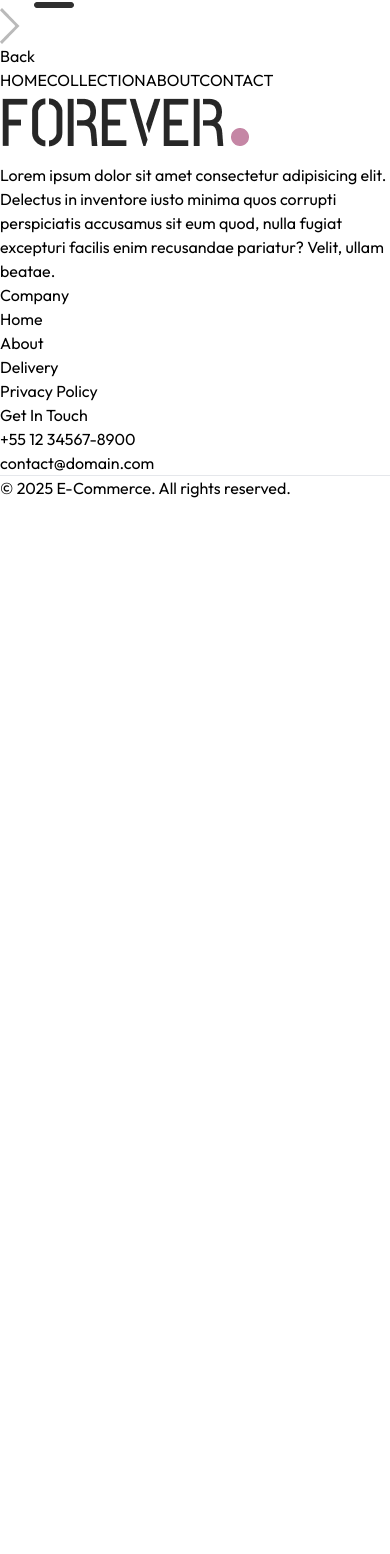
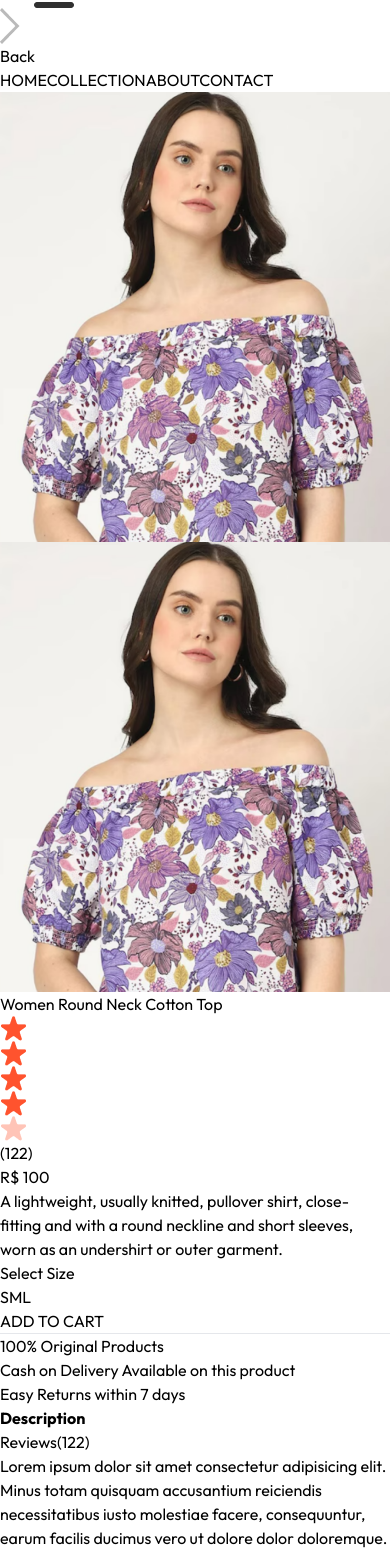
Before and after one commit to AndreLuiiZSantosS/e-comerce, a React (Vite) app: page /product/aaaaa in a window 390 px wide. Shown: the part 430-1984 px from the top of the page. Before the commit the page ends 930 px from the top, so only its background shows below. Built offline with nearby package versions, Linux system fonts and the light colour scheme.

Commit message:
Creating Product Page and Logics

```diff
--- a/src/App.jsx
+++ b/src/App.jsx
@@ -4,10 +4,10 @@
 import Collection from './pages/Collection'
 import About from './pages/About'
 import Contact from './pages/Contact'
-import Product from './pages/Product'
 import Cart from './pages/Cart'
 import Login from './pages/Login'
 import PlaceOrder from './pages/PlaceOrder'
+import Product from './pages/Product'
 import Orders from './pages/Orders'
 import Navbar from './components/NavBar'
 import Footer from './components/Footer'
--- /dev/null
+++ b/src/components/RelatedProducts.jsx
@@ -0,0 +1,41 @@
+import React from 'react'
+import { useContext, useState, useEffect } from 'react'
+import { ShopContext } from '../context/ShopContext';
+import Title from './Title';
+import ProductItem from './ProductItem';
+
+const RelatedProducts = ({category,subCategory}) => {
+
+    const { products } = useContext(ShopContext);
+    const [related,setRelated] = useState([]);
+
+    useEffect(() => {
+
+        if(products.length > 0){
+            let productsCopy = products.slice();
+
+            productsCopy = productsCopy.filter((item) => category === item.category);
+            productsCopy = productsCopy.filter((item) => subCategory === item.subCategory);
+
+            setRelated(productsCopy.slice(0, 5));
+        }
+
+    }, [products]);
+
+  return (
+    <div className='my-24'>
+        <div className='text-center text-3xl py-2'>
+            <Title text1={"RELATED"} text2={"PRODUCTS"} />
+        </div>
+
+        <div className='grid grid-cols-2 sm:grid-cols-3 md:grid-cols-4 lg:grid-cols-5 gap-4 gap-y-6'>
+            {related.map((item,index) => (
+                <ProductItem key={index} id={item._id} name={item.name} price={item.price} image={item.image} />
+            ))}
+        </div>
+
+    </div>
+  )
+}
+
+export default RelatedProducts
--- a/src/index.css
+++ b/src/index.css
@@ -18,6 +18,10 @@
     font-style: normal;
   }
 
+  ::-webkit-scrollbar {
+    display: none;
+  }
+
   @media (max-width: 640px) {
     a.active {
         background-color: black;
--- a/src/pages/Product.jsx
+++ b/src/pages/Product.jsx
@@ -1,11 +1,103 @@
 import React from 'react'
+import { useParams } from 'react-router-dom'
+import { useContext, useEffect, useState } from 'react'
+import { ShopContext } from '../context/ShopContext'
+import { assets } from '../assets/assets'
+import RelatedProducts from '../components/RelatedProducts'
 
 const Product = () => {
-  return (
-    <div>
+
+  const { productId } = useParams();
+  const { products, currency } = useContext(ShopContext);
+  const [productData, setProductData] = useState(false);
+  const [image, setImage] = useState('');
+  const [size, setSize] = useState('');
+
+  const fetchProductData = async () => {
+
+    products.map(item => {
+      if (item._id === productId) {
+        setProductData(item)
+        setImage(item.image[0])
+        console.log(item);
+        return null;
+      }
+    });
+
+  };
+
+  useEffect(() => {
+    fetchProductData();
+  }, [productId, products]);
+
+  return productData ? (
+    <div className='border-t-2 pt-10 transition-opacity ease-in duration-500 opacity-100'>
+      {/* Product Data */}
+      <div className='flex gap-12 sm:gap-12 flex-col sm:flex-row'>
+
+        {/* Product Images */}
+        <div className='flex-1 flex flex-col-reverse gap-3 sm:flex-row'>
+          <div className='flex sm:flex-col overflow-x-auto sm:overflow-y-scroll justify-between sm:justify-normal sm:w-[18.7%] w-full'>
+            {
+              productData.image.map((item, index) => (
+                <img onClick={() => setImage(item)} src={item} key={index} className='w-[24%] sm:w-full sm:mb-3 flex-shrink-0 cursor-pointer' alt="" />
+              ))
+            }
+          </div>
+          <div className='flex-1 w-full sm:w-[80%]'>
+            <img className='w-full h-auto' src={image} alt="" />
+          </div>
+        </div>
+
+        {/* Product Info */}
+        <div className='flex-1'>
+          <h1 className='font-medium text-2xl mt-2'>{productData.name}</h1>
+          <div className='flex items-center gap-1 mt-2'>
+            <img src={assets.star_icon} alt="" className="w-3 5" />
+            <img src={assets.star_icon} alt="" className="w-3 5" />
+            <img src={assets.star_icon} alt="" className="w-3 5" />
+            <img src={assets.star_icon} alt="" className="w-3 5" />
+            <img src={assets.star_dull_icon} alt="" className="w-3 5" />
+            <p className='pl-2'>(122)</p>
+          </div>
+          <p className='mt-5 text-3xl font-medium'>{currency} {productData.price}</p>
+          <p className='mt-5 text-gray-500 md:w-4/5'>{productData.description}</p>
+          <div className='flex flex-col gap-4 my-8'>
+            <p>Select Size</p>
+            <div className='flex gap-2'>
+              {productData.sizes.map((item, index) => (
+                <button onClick={() => setSize(item)} className={`border py-2 px-4 bg-gray-100 ${size === item ? 'border-orange-500' : ''}`} key={index}>{item}</button>
+                ))}
+            </div>
+          </div>
+          <button className='bg-black text-white px-8 py-3 text-sm active:bg-gray-700'>ADD TO CART</button>
+          <hr className='mt-8 sm:w-4/5' />
+          <div className='text-sm text-gray-500 mt-5 flex flex-col gap-1'>
+            <p>100% Original Products</p>
+            <p>Cash on Delivery Available on this product</p>
+            <p>Easy Returns within 7 days</p>
+          </div>
+        </div>
+      </div>
+
+      {/* Description & Reviews */}
+      <div className='mt-20'>
+        <div className='flex'>
+          <b className='border px-5 py-3 text-sm'>Description</b>
+          <p className='border px-5 py-3 text-sm'>Reviews(122)</p>
+        </div>
+        <div className='flex flex-col gap-4 border px-6 py-6 text-sm text-gray-500'>
+          <p>Lorem ipsum dolor sit amet consectetur adipisicing elit. Minus totam quisquam accusantium reiciendis necessitatibus iusto molestiae facere, consequuntur, earum facilis ducimus vero ut dolore dolor doloremque. Ea vero aspernatur suscipit?</p>
+          <p>Lorem ipsum dolor sit, amet consectetur adipisicing elit. Maiores doloribus aut quibusdam, praesentium nihil porro quae cupiditate vel animi numquam. Consequatur aspernatur cum fugit neque soluta quae maiores excepturi aliquid?</p>
+        </div>
+      </div>
+
+      {/** Related Products */}
+
+      <RelatedProducts category={productData.category} subCategory={productData.subCategory} />
 
     </div>
-  )
+  ) : <div className='opacity-0'></div>
 }
 
 export default Product
```
